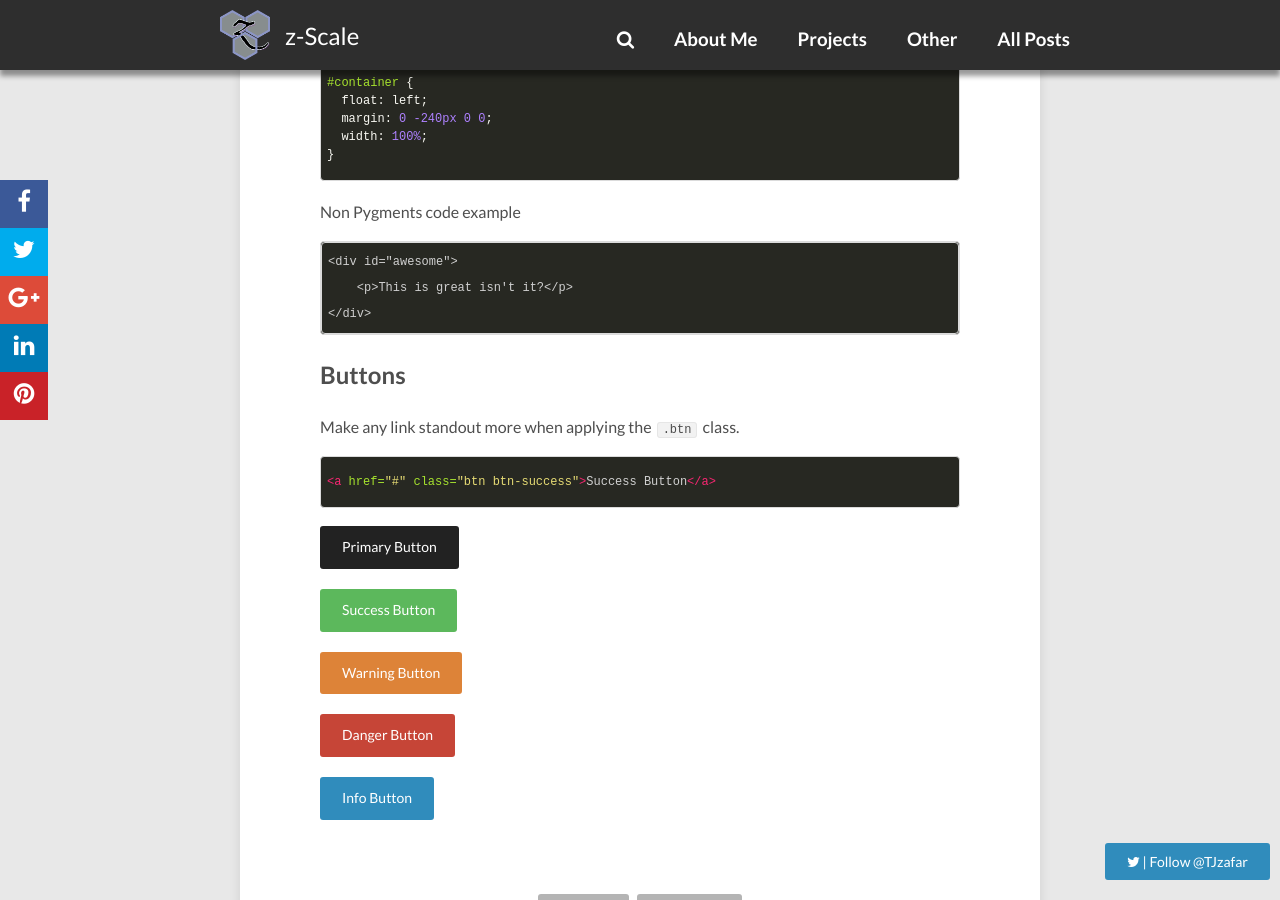
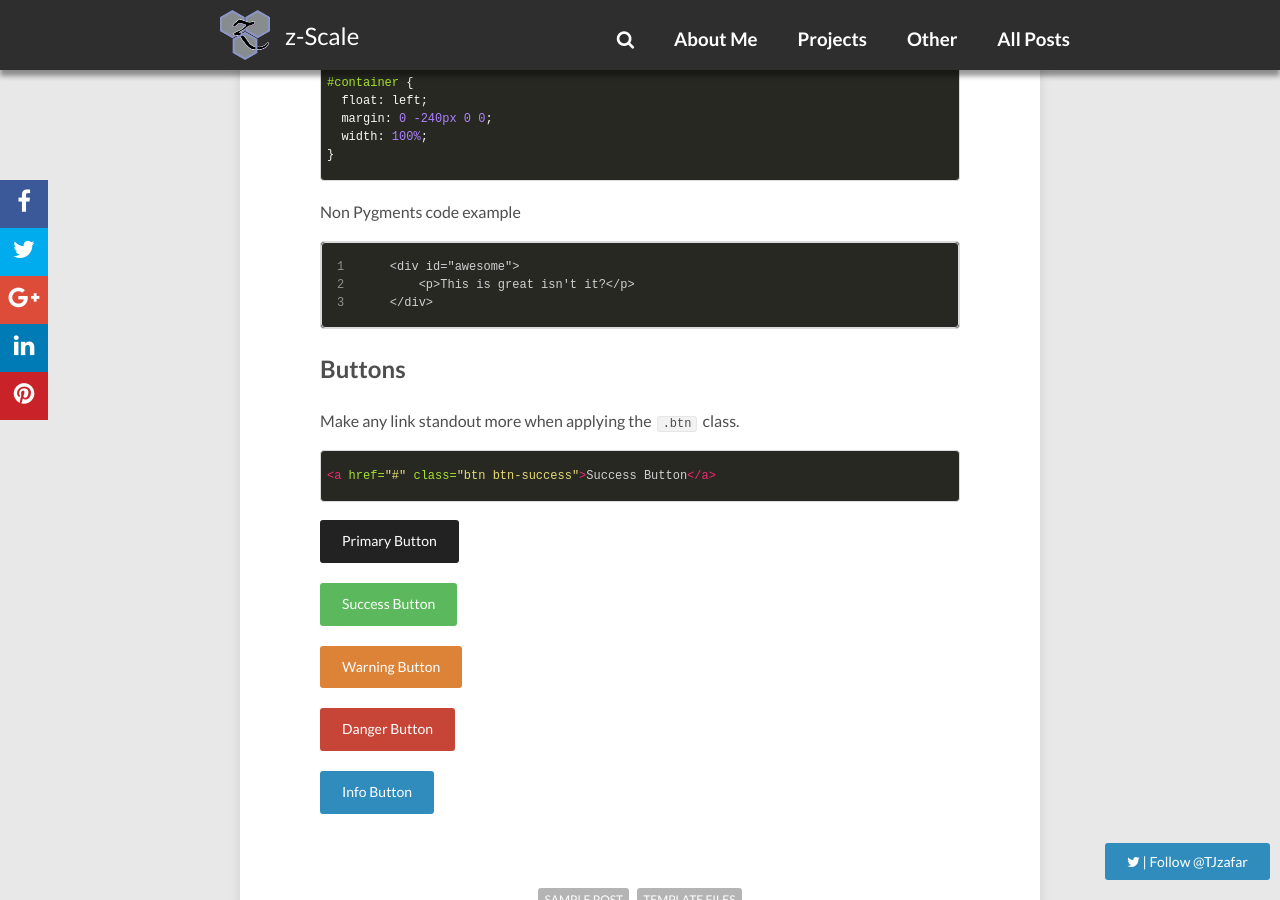
Before and after one commit to zafartahirov/zafartahirov.github.io, a Jekyll site: the page built from _posts/Samples/2011-03-10-sample-post.md, in a window 1280 px wide and 900 px high, scrolled down 2227 px. Built offline with Jekyll 4.4.1, drawn with Linux system fonts in a browser that asks for light colours; nearby versions of some CDN libraries; comment, search, counter and statistics services are not loaded.

Commit message:
changed highlighter

```diff
--- a/_config.yml
+++ b/_config.yml
@@ -103,18 +103,24 @@ not_paginated_categories:
 float_share: true
 
 kramdown:
+  input: GFM
   auto_ids: true
   footnote_nr: 1
   entity_output: as_char
   toc_levels: 1..6
-  enable_coderay: true
+  syntax_highlighter: rouge
+  # Rouge Highlighter in Kramdown › http://kramdown.gettalong.org/syntax_highlighter/rouge.html
+  # span, block element options fall back to global
+  syntax_highlighter_opts:
+    # Rouge Options › https://github.com/jneen/rouge#full-options
+    css_class: 'highlight'
+    #line_numbers: true # bad idea, spans don't need linenos and would inherit this option
+    span:
+      line_numbers: false
+    block:
+      line_numbers: true
+      start_line: 1
 
-  # coderay:
-  #   coderay_line_numbers: nil
-  #   coderay_line_numbers_start: 1
-  #   coderay_tab_width: 2
-  #   coderay_bold_every: 10
-  #   coderay_css: class
 
 # Octopress
 # Default extensions
@@ -128,4 +134,4 @@ titlecase: true
 
 include: [".htaccess"]
 exclude: ["lib", "config.rb", "Capfile", "config", "Gemfile", "Gemfile.lock", "README.md", "LICENSE", "log", "Rakefile", "Rakefile.rb", "tmp", "less", "*.sublime-project", "*.sublime-workspace", "test", "spec", "Gruntfile.js", "package.json", "node_modules"]
-gems: [jekyll-paginate, jekyll-gist, jekyll-sitemap]
+gems: [jekyll-paginate, jekyll-gist, jekyll-sitemap, jekyll-github-metadata]
```
